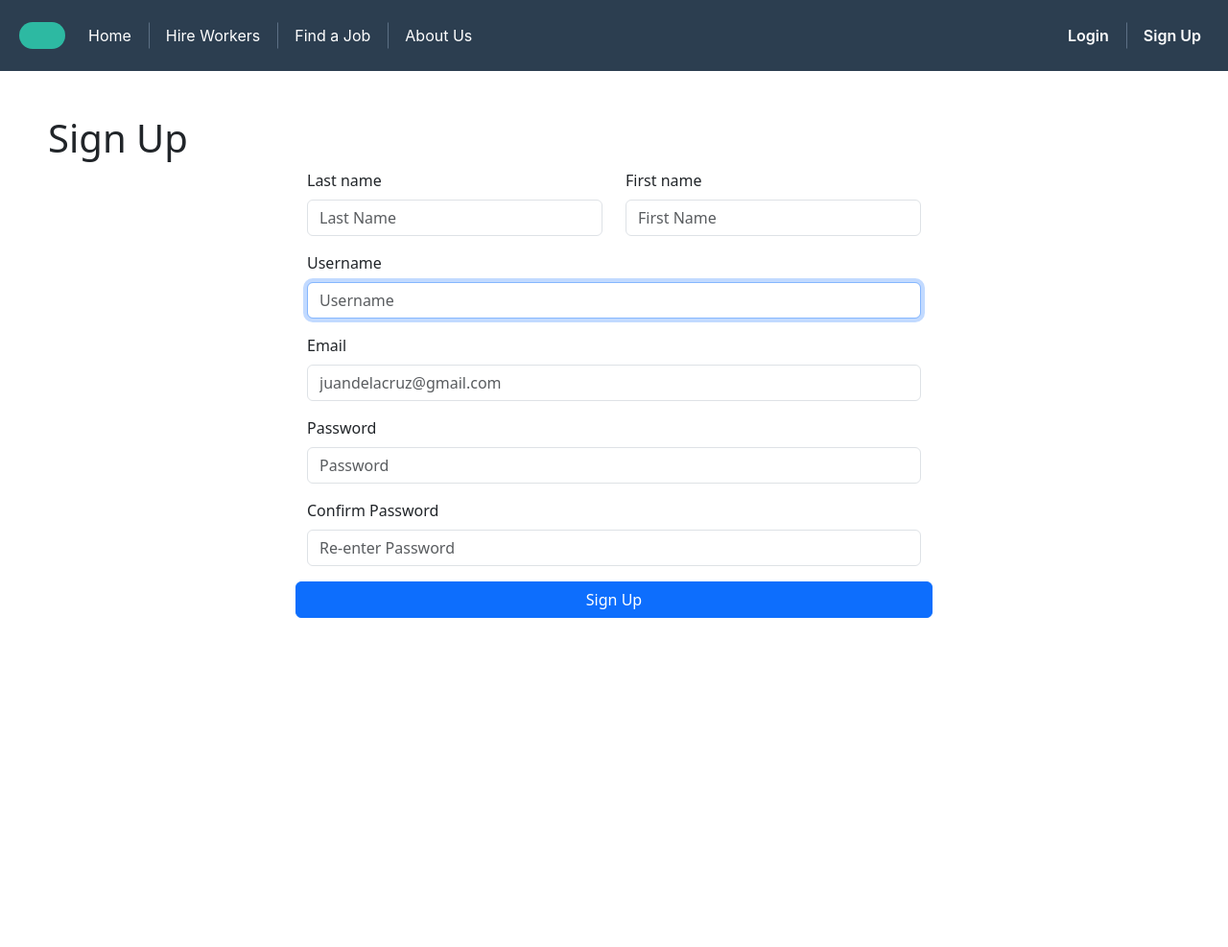
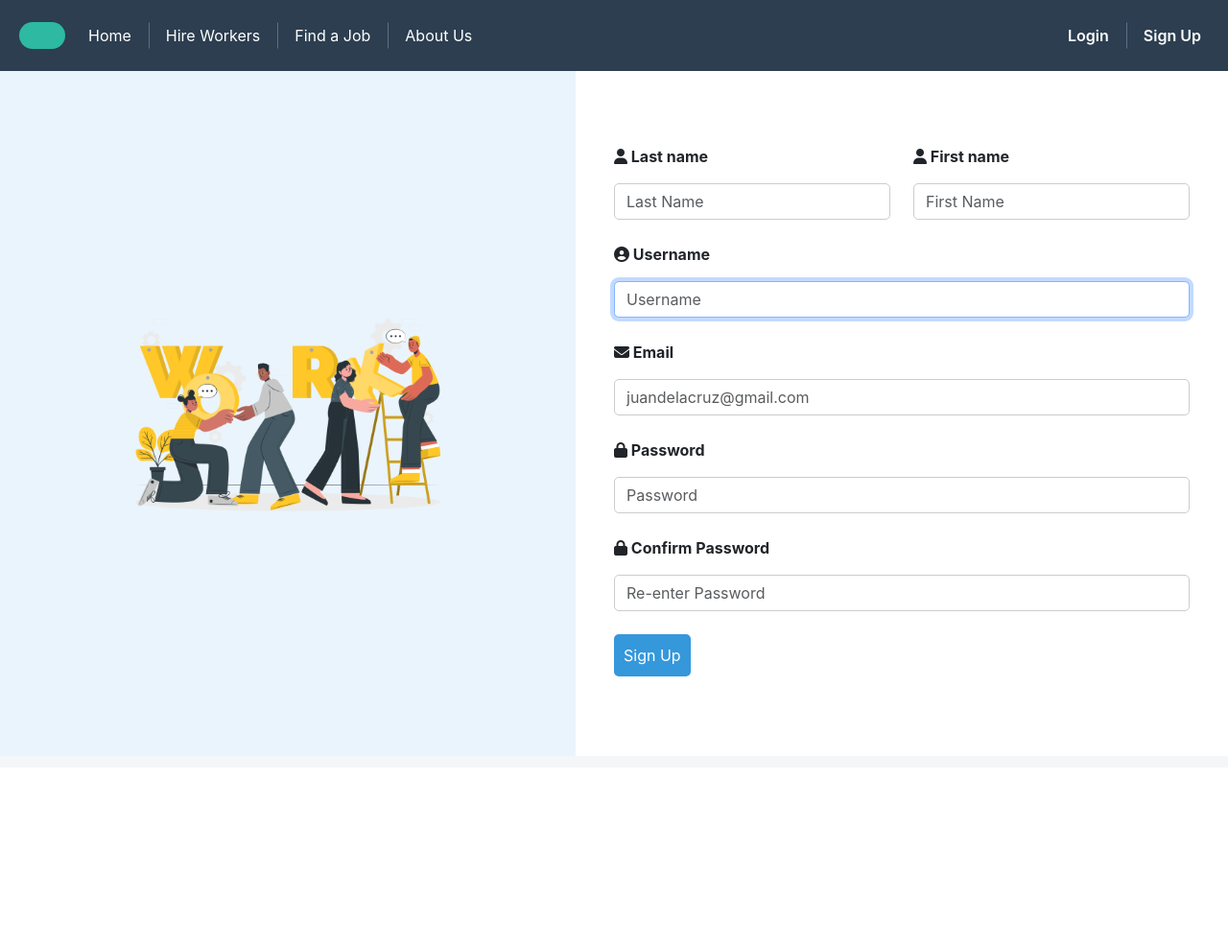
Before and after one commit to rianadb/eng30-HireWired, a Django app: page /register/ in a window 1280 px wide. Shown: the top 987 px of the page at 96% size. After the commit the page ends 788 px from the top, so only its background shows below. Run offline with Django 5.2, Linux system fonts and the light colour scheme.

Commit message:
Added css for Login and Signup page
Pacheck nalang kung same pa rin functionality. Kung walang nawala or nabago sa logic ng signup and login

```diff
--- a/src/pages/templates/about.html
+++ b/src/pages/templates/about.html
@@ -1,6 +1,6 @@
 {% extends 'base.html' %}
-{%load static %}
-{%block add_css %}
+{% load static %}
+{% block add_css %}
     <link rel="stylesheet" href="{% static 'css/about.css' %}">
 {% endblock %}
 {% block nav %}
--- a/src/session/templates/register.html
+++ b/src/session/templates/register.html
@@ -1,26 +1,33 @@
 {% extends 'base.html' %}
+{% load static %}
+{% block add_css %}
+    <link rel="stylesheet" href="{% static 'css/signup.css' %}">
+{% endblock %}
 {% block nav %}
     {% include 'nav.html' %}
 {% endblock %}
 {% block content %}
-    <div class="body-container">
-        <h1>Sign Up</h1>
-        <div class="form-container">
+    <div class="split-screen">
+        <div class="illustration-container">
+            <img id="illustration" src="{% static 'images/illustration1.png' %}" alt="Illustration">
+        </div>
+
+        <div class="signup-form">
             <form method="POST">
                 {% csrf_token %}
                 <div class="row">
                     <div class="col mb-3">
-                <label for="last_name" class="form-label">{{ form.last_name.label }}</label>
+                        <label for="last_name" class="form-label"><i class="fa fa-user"></i> {{ form.last_name.label }}</label>
                         {{ form.last_name }}
                     </div>
                     <div class="col mb-3">
-                <label for="first_name" class="form-label">{{ form.first_name.label }}</label>
+                        <label for="first_name" class="form-label"><i class="fa fa-user"></i> {{ form.first_name.label }}</label>
                         {{ form.first_name }}
                     </div>
                 </div>
                 <div class="row mb-3">
                     <div class="col">
-                <label for="username" class="form-label">{{ form.username.label }}</label>
+                        <label for="username" class="form-label"><i class="fa fa-user-circle"></i> {{ form.username.label }}</label>
                         {{ form.username }}
                         {% if form.username.errors %}
                             <div class="alert alert-danger" role="alert">
@@ -31,19 +38,19 @@
                 </div>
                 <div class="row mb-3">
                     <div class="col">
-                <label for="email" class="form-label">{{ form.email.label }}</label>
+                        <label for="email" class="form-label"><i class="fa fa-envelope"></i> {{ form.email.label }}</label>
                         {{ form.email }}
                     </div>
                 </div>
                 <div class="row mb-3">
                     <div class="col">
-                <label for="password1" class="form-label">{{ form.password1.label }}</label>
+                        <label for="password1" class="form-label"><i class="fa fa-lock"></i> {{ form.password1.label }}</label>
                         {{ form.password1 }}
                     </div>
                 </div>
                 <div class="row mb-3">
                     <div class="col">
-                <label for="password2" class="form-label">{{ form.password2.label }}</label>
+                        <label for="password2" class="form-label"><i class="fa fa-lock"></i> {{ form.password2.label }}</label>
                         {{ form.password2 }}
                     </div>
                 </div>
@@ -60,10 +67,9 @@
                         </ul>
                     </div>
                 {% endif %}
-                <div class="row mb-3">
                 <button type="submit" class="btn btn-primary">Sign Up</button>
-                </div>
             </form>
         </div>
     </div>
+    <script src="{% static 'js/script.js' %}"></script>
 {% endblock %}
--- a/src/static/css/nav.css
+++ b/src/static/css/nav.css
@@ -12,7 +12,6 @@
   justify-content: space-between;
 }
 
-/* ===== Brand/Logo Section ===== */
 .navbar-brand {
   display: flex;
   align-items: center;
--- /dev/null
+++ b/src/static/css/signup.css
@@ -0,0 +1,71 @@
+body {
+    padding-top: 68px;
+}
+.split-screen {
+    display: flex;
+    width: 100%;
+    height: 90vh; /* Slightly less than full height to avoid overflow */
+    overflow: hidden;
+}
+
+.illustration-container {
+    flex: 1;
+    background-color: #eaf4fc;
+    display: flex;
+    align-items: center;
+    justify-content: center;
+    position: relative;
+}
+
+.illustration-container img {
+    width: 60%;
+    height: auto;
+    animation: fadeIn 1s ease-in-out;
+}
+
+.signup-form {
+    flex: 1;
+    background-color: #ffffff;
+    padding: 40px;
+    display: flex;
+    flex-direction: column;
+    justify-content: center;
+    box-sizing: border-box;
+}
+
+h1 {
+    font-size: 2rem;
+    color: #333;
+    margin-bottom: 15px;
+}
+
+.form-label {
+    font-weight: bold;
+}
+
+input[type="text"], input[type="email"], input[type="password"] {
+    width: 100%;
+    padding: 5; /* Slightly smaller padding */
+    margin: 8px 0;
+    border: 1px solid #ccc;
+    border-radius: 5px;
+}
+
+button[type="submit"] {
+    background-color: #3498db;
+    color: white;
+    border: none;
+    padding: 10px; /* Reduced padding */
+    border-radius: 5px;
+    cursor: pointer;
+    transition: background-color 0.3s;
+}
+
+button[type="submit"]:hover {
+    background-color: #2980b9;
+}
+
+@keyframes fadeIn {
+    from { opacity: 0; }
+    to { opacity: 1; }
+}
--- a/src/static/css/style.css
+++ b/src/static/css/style.css
@@ -1,35 +1,11 @@
 body {
-    padding-top: 70px;
-    padding-bottom: 500px;
+  font-family: 'Inter', sans-serif;
+  padding-top: 80px;
+  position: relative;
+  background-color: #f4f6f8;
 }
 
 .body-container {
     display: block;
     margin: 50px;
 }
-
-.form-container {
-    display: block;
-    margin: 0 auto;
-    width: 50vw;
-    align-items: center;
-    justify-content: center;
-    height: 100vh;
-}
-
-div.errors {
-    display: flex;
-    justify-content: center;
-    margin-top: 10px;
-}
-
-ul.errors-list {
-    list-style: none;
-    color: #dc3545;
-    padding-left: 0;
-}
-
-.job-list {
-    max-height: calc(100vh - 200px);
-    overflow-y: auto;
-}
--- /dev/null
+++ b/src/static/js/script.js
@@ -0,0 +1,20 @@
+const illustrations = [
+    "/static/images/illustration1.png",
+    "/static/images/illustration2.png",
+    "/static/images/illustration3.png"
+];
+let currentIndex = 0;
+
+// Load the first illustration on page load
+window.onload = function() {
+    const illustration = document.getElementById("illustration");
+    illustration.src = illustrations[currentIndex];
+};
+
+function changeIllustration() {
+    currentIndex = (currentIndex + 1) % illustrations.length;
+    const illustration = document.getElementById("illustration");
+    illustration.src = illustrations[currentIndex];
+}
+
+setInterval(changeIllustration, 3000);
--- a/src/templates/base.html
+++ b/src/templates/base.html
@@ -16,6 +16,7 @@
         <script src="https://cdn.jsdelivr.net/npm/bootstrap@5.3.6/dist/js/bootstrap.bundle.min.js"
                 integrity="sha384-j1CDi7MgGQ12Z7Qab0qlWQ/Qqz24Gc6BM0thvEMVjHnfYGF0rmFCozFSxQBxwHKO"
                 crossorigin="anonymous"></script>
+        <link rel="stylesheet" href="https://cdnjs.cloudflare.com/ajax/libs/font-awesome/6.4.0/css/all.min.css">
         <link rel="stylesheet" href="{% static 'css/style.css' %}">
         <link rel="stylesheet" href="{% static 'css/nav.css' %}">
         <link rel="stylesheet" href="{% static 'css/footer.css' %}">
```
Also changed, not shown: src/session/templates/login.html (+36 -4 lines), src/static/css/footer.css (+20 -7 lines), src/static/css/login.css (added, +137 -0 lines), src/templates/footer.html (+8 -6 lines), src/db.sqlite3, src/static/bc.png (added), src/static/images/illustration1.png (added), src/static/images/illustration2.png (added), src/static/images/illustration3.png (added). Lines whose indentation alone changed are shown as unchanged.
